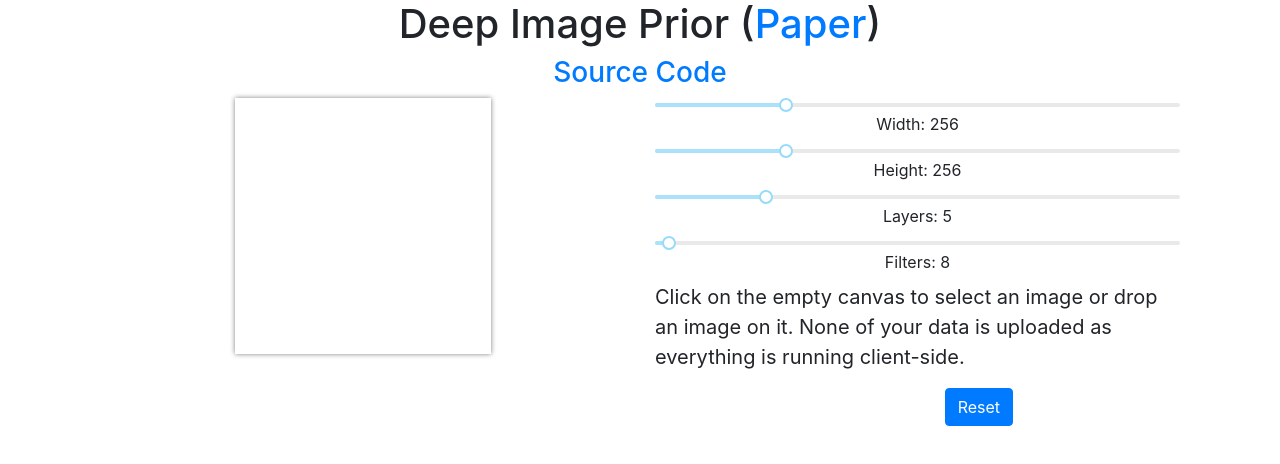
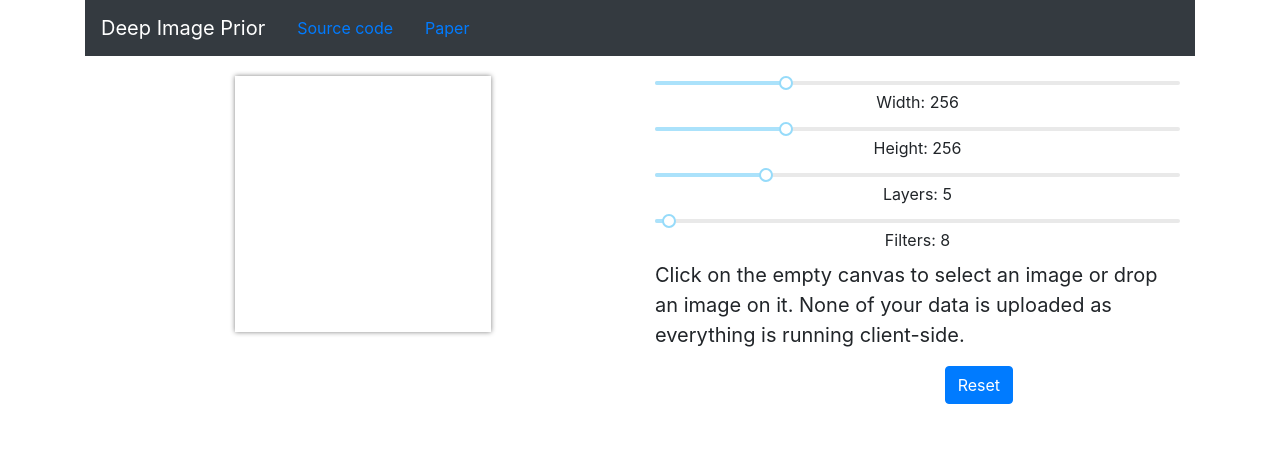
Before and after one commit to RobinKa/web-deep-image-prior, a React (Create React App) app: page / in a window 1280 px wide. Shown: the top 464 px of the page. Built offline with nearby package versions, Linux system fonts and the light colour scheme; the HTML template or start-up script is replaced by a standard one; what @tensorflow/tfjs would draw is missing.

Commit message:
added navbar

```diff
--- a/src/App.tsx
+++ b/src/App.tsx
@@ -2,7 +2,7 @@ import React, { useEffect, useRef, useState, useMemo } from 'react'
 import './App.css'
 import { Painter } from './Painter'
 import Slider from 'rc-slider'
-import { Row, Col, Container, Button } from "react-bootstrap"
+import { Row, Col, Container, Button, Navbar, Nav } from "react-bootstrap"
 import 'bootstrap/dist/css/bootstrap.css'
 import 'rc-slider/assets/index.css'
 import { useAppState, ImageData } from './AppState'
@@ -124,11 +124,18 @@ const App: React.FC = () => {
     }, [state.generating, state.running, state.sourceImage, state.iteration])
 
     return (
+        <div>
             <Container>
+                <Navbar bg="dark" variant="dark">
+                    <Navbar.Brand>
+                        Deep Image Prior
+                    </Navbar.Brand>
+                    <Nav.Link href="https://github.com/RobinKa/web-deep-image-prior">Source code</Nav.Link>
+                    <Nav.Link href="https://arxiv.org/abs/1711.10925">Paper</Nav.Link>
+                </Navbar>
+            </Container>
+            <Container style={{marginTop: "20px"}}>
                 <Col>
-                <h1 style={{ textAlign: "center" }}>Deep Image Prior (<a href="https://arxiv.org/abs/1711.10925">Paper</a>)</h1>
-                <a href="https://github.com/RobinKa/web-deep-image-prior"><h3 style={{ textAlign: "center" }}>Source Code</h3></a>
-
                     <Row>
                         <Col>
                             <div style={{ textAlign: "center" }} {...getRootProps()}>
@@ -179,6 +186,7 @@ const App: React.FC = () => {
                     </Carousel>
                 </Col>
             </Container>
+        </div>
     );
 }
 
```
Lines whose indentation alone changed are shown as unchanged.
